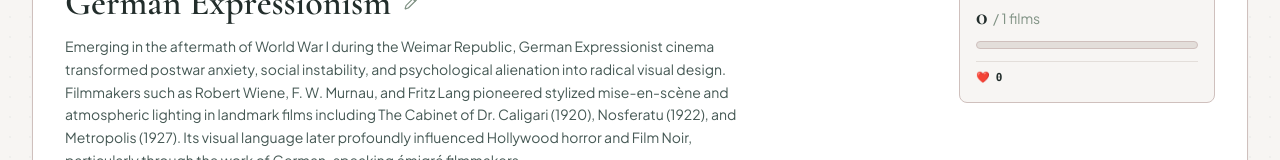
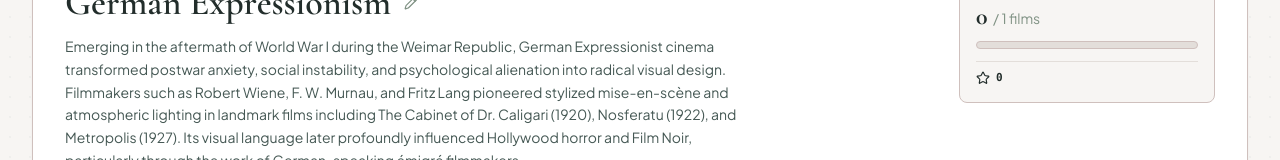
Before and after one commit to Sofloud/black-and-white-films, a React (Vite) app: page / in a window 1280 px wide. Shown: the part 453-613 px from the top of the page. Built offline with nearby package versions, Linux system fonts and the light colour scheme.

Commit message:
Replace heart emoji with star in movement stats

```diff
--- a/src/components/MovementTimelineView.tsx
+++ b/src/components/MovementTimelineView.tsx
@@ -2,7 +2,7 @@ import React, { useState } from 'react';
 import { Film, UserFilmState, ReactionType, MovementInfo } from '../types/film';
 import { MOVEMENTS_DATA } from '../data/movements';
 import { FilmCard } from './FilmCard';
-import { Pencil, Check, X, RotateCcw } from 'lucide-react';
+import { Pencil, Check, X, RotateCcw, Star } from 'lucide-react';
 
 interface MovementTimelineViewProps {
   films: Film[];
@@ -431,7 +431,7 @@ export const MovementTimelineView: React.FC<MovementTimelineViewProps> = ({
 
                   {/* Just emoji, no "Hearted" text */}
                   <div className="text-[11px] font-mono text-[#222d2b] flex items-center gap-1.5 border-t border-[#e3deda] pt-2" title={`${stats.liked} films hearted`}>
-                    <span>❤️</span>
+                    <Star className="w-3.5 h-3.5" fill={stats.liked > 0 ? "currentColor" : "none"} />
                     <span className="font-semibold">{stats.liked}</span>
                   </div>
                 </div>
```
